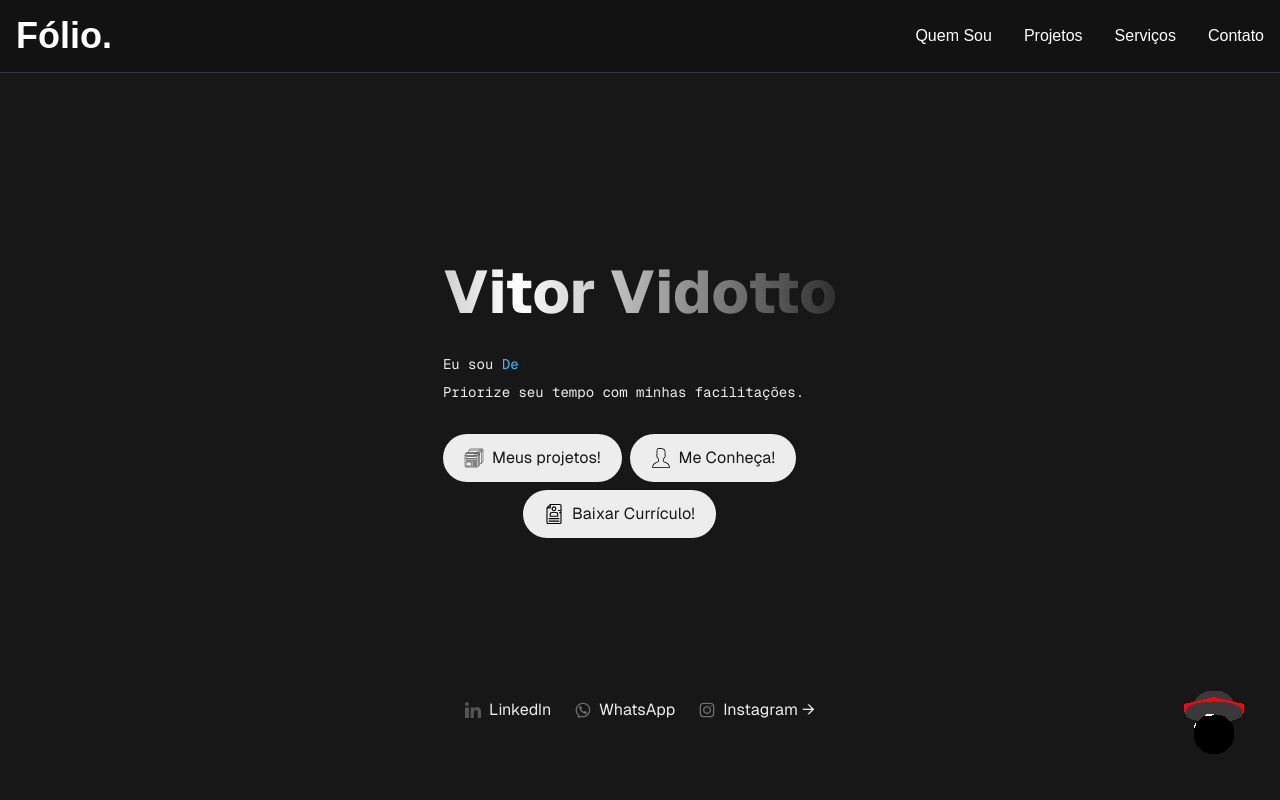
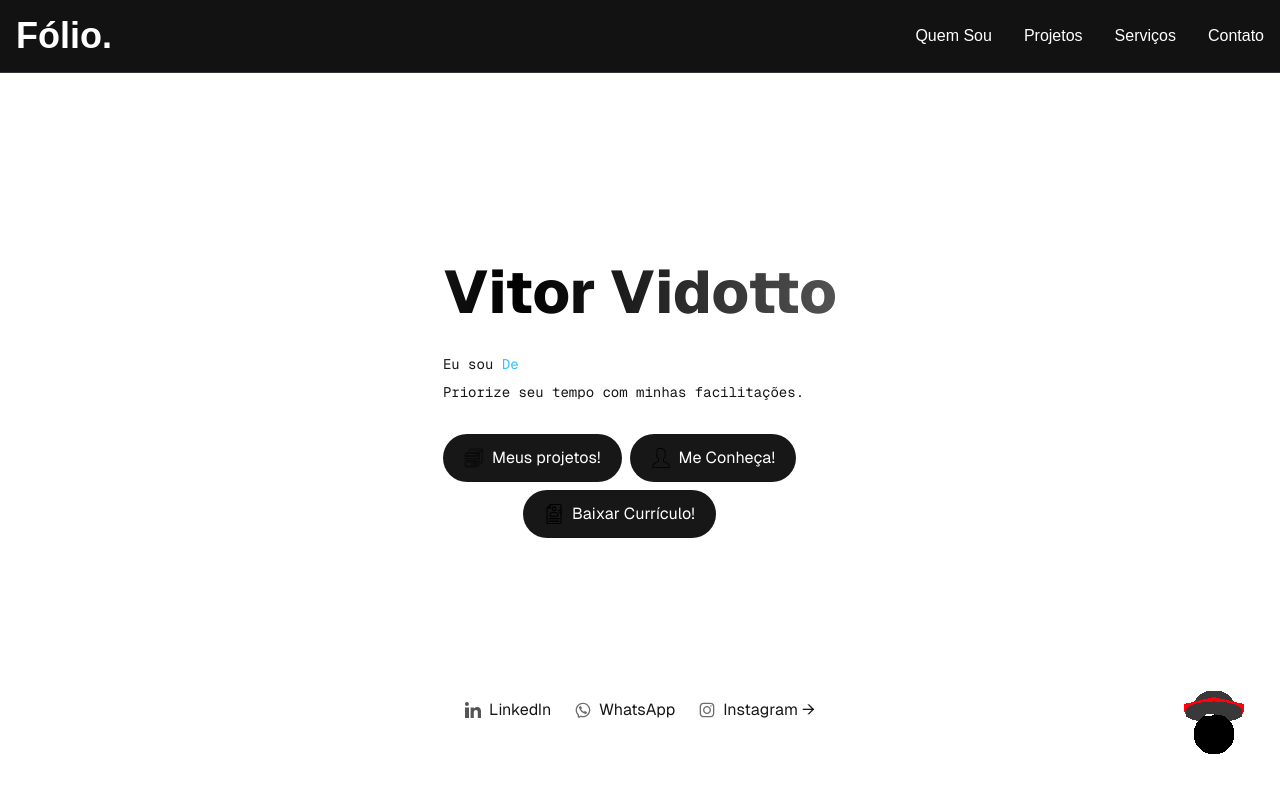
Before and after one commit to Vitor-Vidotto/Portifolio-3.0, a Next.js app: page / in a window 1280 px wide. Shown: the top 800 px of the page. Built offline with nearby package versions, Linux system fonts and the light colour scheme.

Commit message:
Update globals.css
teste

```diff
--- a/app/globals.css
+++ b/app/globals.css
@@ -2,11 +2,13 @@
 @tailwind components;
 @tailwind utilities;
 
+/* Tema CLARO como padrão */
 :root {
-  --background: #171717;
-  --foreground: #ededed;
+  --background: #ffffff;
+  --foreground: #171717;
 }
 
+/* Tema DARK apenas se o usuário preferir */
 @media (prefers-color-scheme: dark) {
   :root {
     --background: #171717;
@@ -25,6 +27,7 @@ body {
     text-wrap: balance;
   }
 }
+
 @keyframes gradientAnimation {
   0% {
     background-position: 200% 0;
@@ -37,8 +40,9 @@ body {
   }
 }
 
+/* Gradiente ajustado para funcionar bem no tema claro */
 .text-gradient {
-  background: linear-gradient(90deg, #ffffff, #000000, #ffffff);
+  background: linear-gradient(90deg, #000000, #666666, #000000);
   background-size: 200% 200%;
   -webkit-background-clip: text;
   color: transparent;
```
